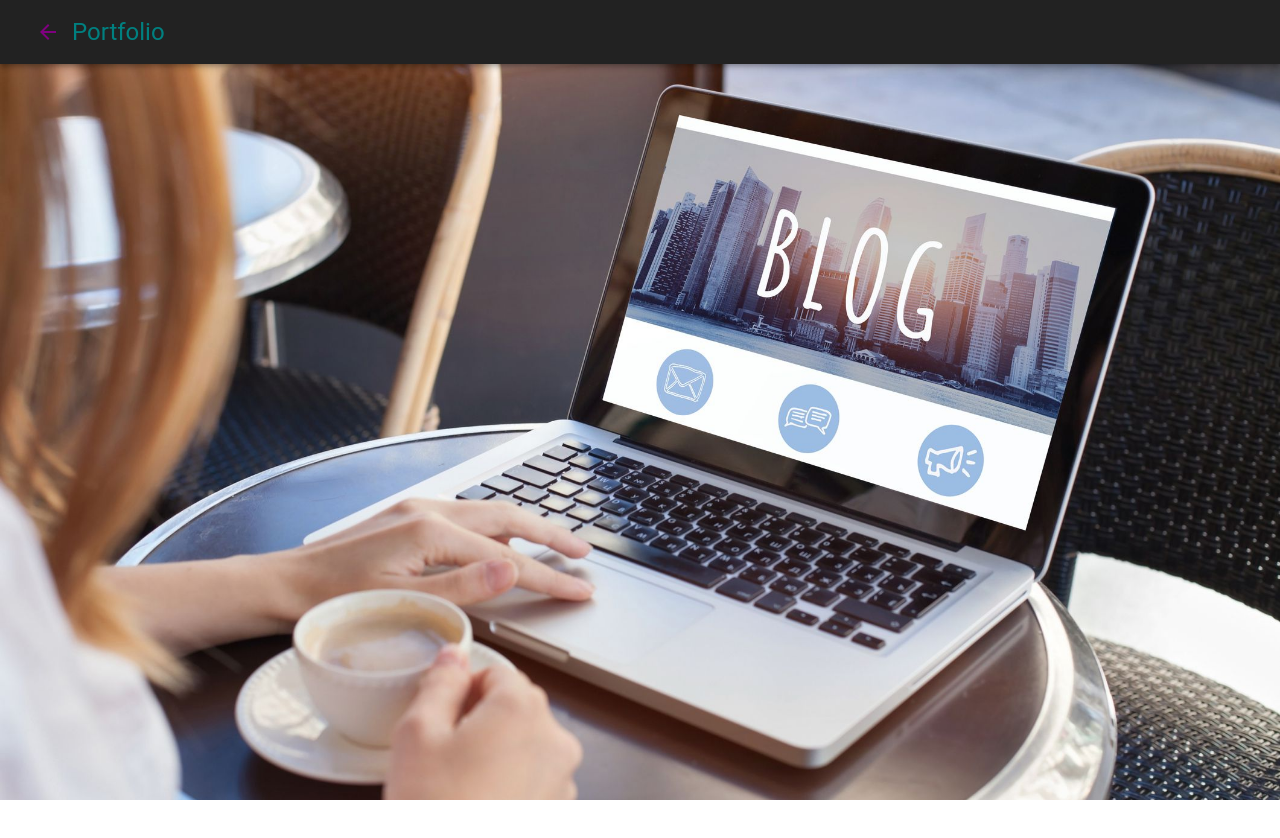
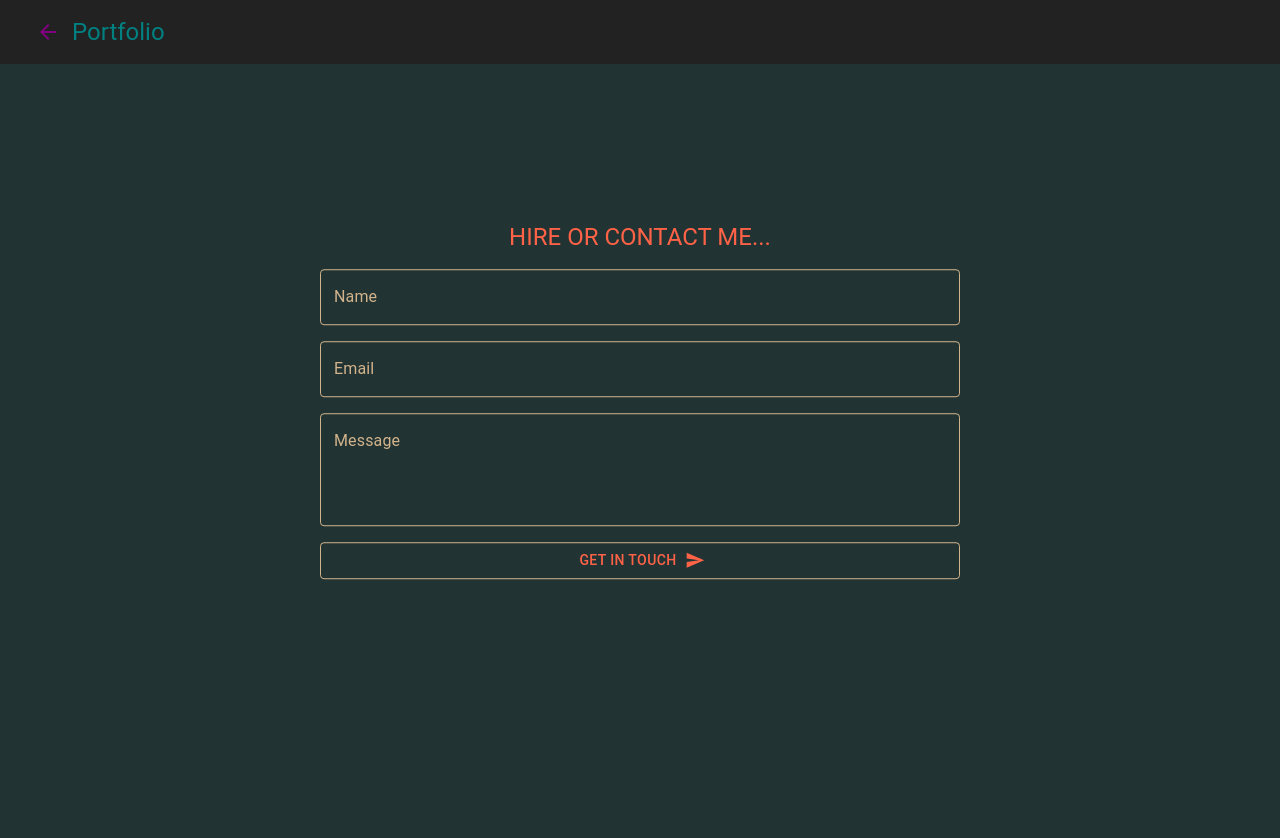
Before and after one commit to Taslima26/Taslima-Banglawala-Personnel-Portfolio, a React (Create React App) app: page /contact in a window 1280 px wide. Shown: the top 838 px of the page. Before the commit the page ends 800 px from the top, so only its background shows below. Built offline with nearby package versions, Linux system fonts and the light colour scheme; the HTML template or start-up script is replaced by a standard one.

Commit message:
contact-form added

```diff
--- a/src/App.js
+++ b/src/App.js
@@ -3,6 +3,7 @@ import Header from './component/Header';
 import SideBar from './component/SideBar';
 import { Route, Switch } from 'react-router-dom';
 import Project from './component/Project';
+import Contact from './component/Contact';
 
 function App() {
   return (
@@ -11,6 +12,7 @@ function App() {
       <Switch>
         <Route exact path='/' component={Header} />
         <Route exact path='/projects' component={Project} />
+        <Route exact path='/contact' component={Contact} />
       </Switch>
     </>
   );
--- /dev/null
+++ b/src/component/Contact.js
@@ -0,0 +1,112 @@
+import React from 'react';
+import { makeStyles, withStyles } from '@material-ui/core/styles';
+import Box from '@material-ui/core/Box';
+import TextField from '@material-ui/core/TextField';
+import Typography from '@material-ui/core/Typography';
+import Grid from '@material-ui/core/Grid';
+import Button from '@material-ui/core/Button';
+
+import Send from '@material-ui/icons/Send';
+
+const useStyles = makeStyles((theme) => ({
+  contactContainer: {
+    background: '#233',
+    height: '100vh',
+  },
+  heading: {
+    color: 'tomato',
+    textAlign: 'center',
+    textTransform: 'uppercase',
+    marginBottom: '1rem',
+  },
+  form: {
+    top: '50%',
+    left: '50%',
+    transform: 'translate(-50%, -50%)',
+    position: 'absolute',
+  },
+  input: {
+    color: '#fff',
+  },
+  button: {
+    marginTop: '1rem',
+    color: 'tomato',
+    borderColor: 'tan',
+  },
+  field: {
+    margin: '1rem 0rem',
+  },
+}));
+
+const InputField = withStyles({
+  root: {
+    '& label.Mui-focused': {
+      color: 'tomato',
+    },
+    '& label': {
+      color: 'tan',
+    },
+    '& .MuiOutlinedInput-root': {
+      '& fieldset': {
+        borderColor: 'tan',
+      },
+      '&:hover fieldset': {
+        borderColor: 'tan',
+      },
+      '&.Mui-focused fieldset': {
+        color: '#fff',
+        borderColor: 'tan',
+      },
+    },
+  },
+})(TextField);
+
+const Contact = () => {
+  const classes = useStyles();
+  const handleClick = (event) => {
+    event.preventDefault();
+  };
+  return (
+    <Box component='div' className={classes.contactContainer}>
+      <Grid container justify='center'>
+        <Box component='form' className={classes.form}>
+          <Typography variant='h5' className={classes.heading}>
+            Hire or Contact me...
+          </Typography>
+          <InputField
+            fullWidth={true}
+            label='Name'
+            variant='outlined'
+            inputProps={{ className: classes.input }}
+          />
+          <InputField
+            fullWidth={true}
+            label='Email'
+            variant='outlined'
+            inputProps={{ className: classes.input }}
+            className={classes.field}
+          />
+          <InputField
+            fullWidth={true}
+            label='Message'
+            variant='outlined'
+            multiline
+            rows={4}
+            inputProps={{ className: classes.input }}
+          />
+          <Button
+            variant='outlined'
+            fullWidth={true}
+            endIcon={<Send />}
+            className={classes.button}
+            onClick={handleClick}
+          >
+            Get in touch
+          </Button>
+        </Box>
+      </Grid>
+    </Box>
+  );
+};
+
+export default Contact;
--- a/src/component/Project.js
+++ b/src/component/Project.js
@@ -31,25 +31,25 @@ const useStyles = makeStyles((theme) => ({
 const projects = [
   {
     name: 'T-V show dom project ',
-    description: `Project made using HTML,CSS,Java script dom.It uses css variables and sass styles.It uses api provided by tvmaze.com.Implement search and drop down functionality using dom.`,
+    description: `Project made using HTML,CSS,Java script dom.It uses css variables and sass styles.It uses api provided by tvmaze.com.Implement search and drop down functionality using dom.This project was part of my course work at Code Your Future.This was the first project I made after I graduated so it is pretty close to my heart.`,
     image: project1,
     link: `https://cyf-taslima26-tv.netlify.app/`,
   },
   {
     name: 'Rock-Paper-Scissor-Dom',
-    description: `This is classic Rock paper scissor game made using html,css and java script dom manipulation.It is made with lots of css and lots of love .My daughters have lots of fun playing with one of the cool app their mom made.`,
+    description: `This is classic Rock paper scissor game made using html,css and java script dom manipulation.It is made with lots of css and lots of love .My daughters have lots of fun playing with one of the cool app their mom made. I made this project as extra challenge while learning javacript modules at CODE YOUR FUTURE.`,
     image: project2,
     link: `https://rock-paper-scissorodom.netlify.app/`,
   },
   {
     name: 'Baby-names-react',
-    description: `This is one of the challange provided on frontend mentor.It implemented using create react app and use json file as data.It provides names of poplular baby names.It is also implement filtering functionality between girls and boys names.  `,
+    description: `This is one of the challenge provided on frontend mentor.It implemented using create react app and use json file as data.It provides names of poplular baby names.It is also implement filtering functionality between girls and boys names.I made this project as extra while learning React module at Code Your Future  `,
     image: project3,
     link: `http://taslima26.github.io/baby-names-react`,
   },
   {
     name: 'Countries-React',
-    description: `This is one of the challange provided on front end mentor.It fetches countries api.Display all countries detail in a grid.It also includes search and dropdown functionality.It also implement theme switcher using css variables and toggles theme between dark and light background `,
+    description: `This is one of the challange provided on front end mentor.It fetches countries api.Display all countries detail in a grid.It also includes search and dropdown functionality.It also implement theme switcher using css variables and toggles theme between dark and light background .I made this project as extra while learning React module with Code Your Future `,
     image: project4,
     link: `https://cyf-countries-react.herokuapp.com/`,
   },
```
Also changed, not shown: 2 other files (tests, documents, lock files or other folders).
